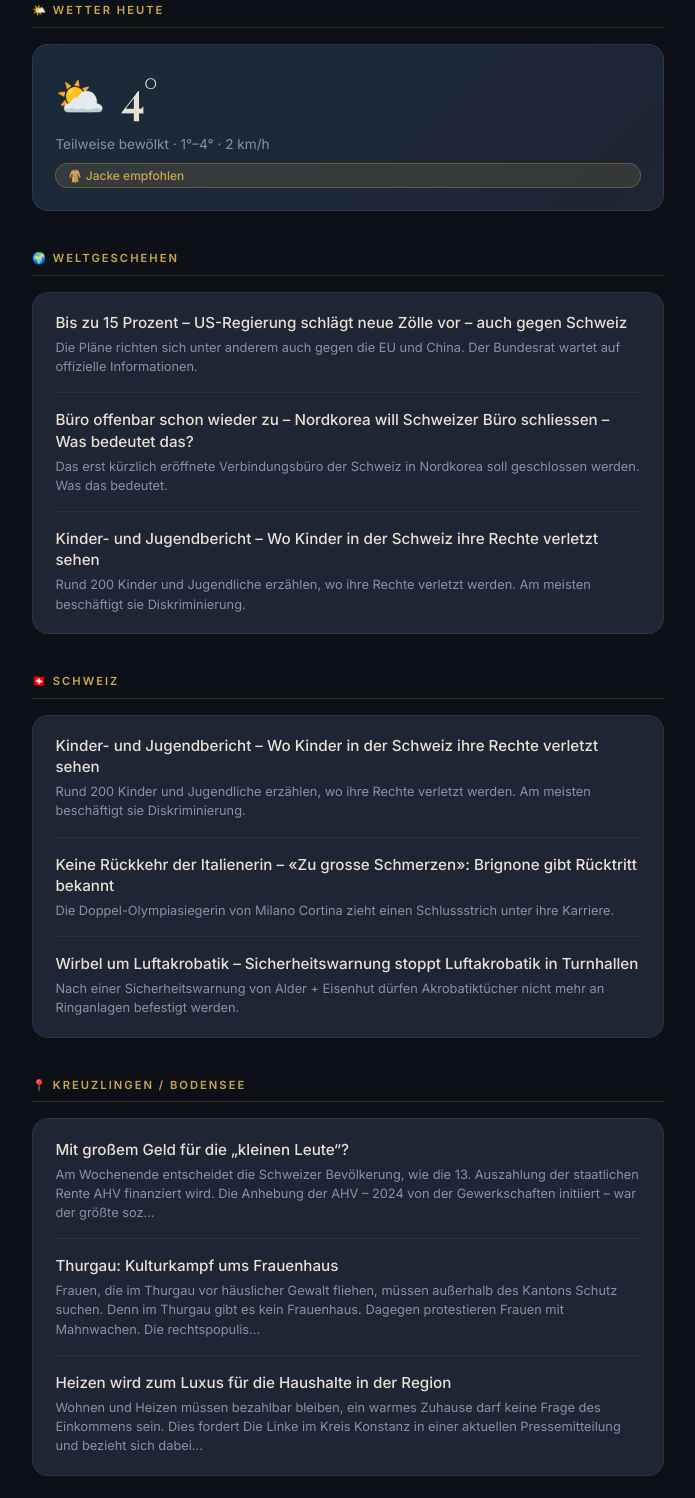
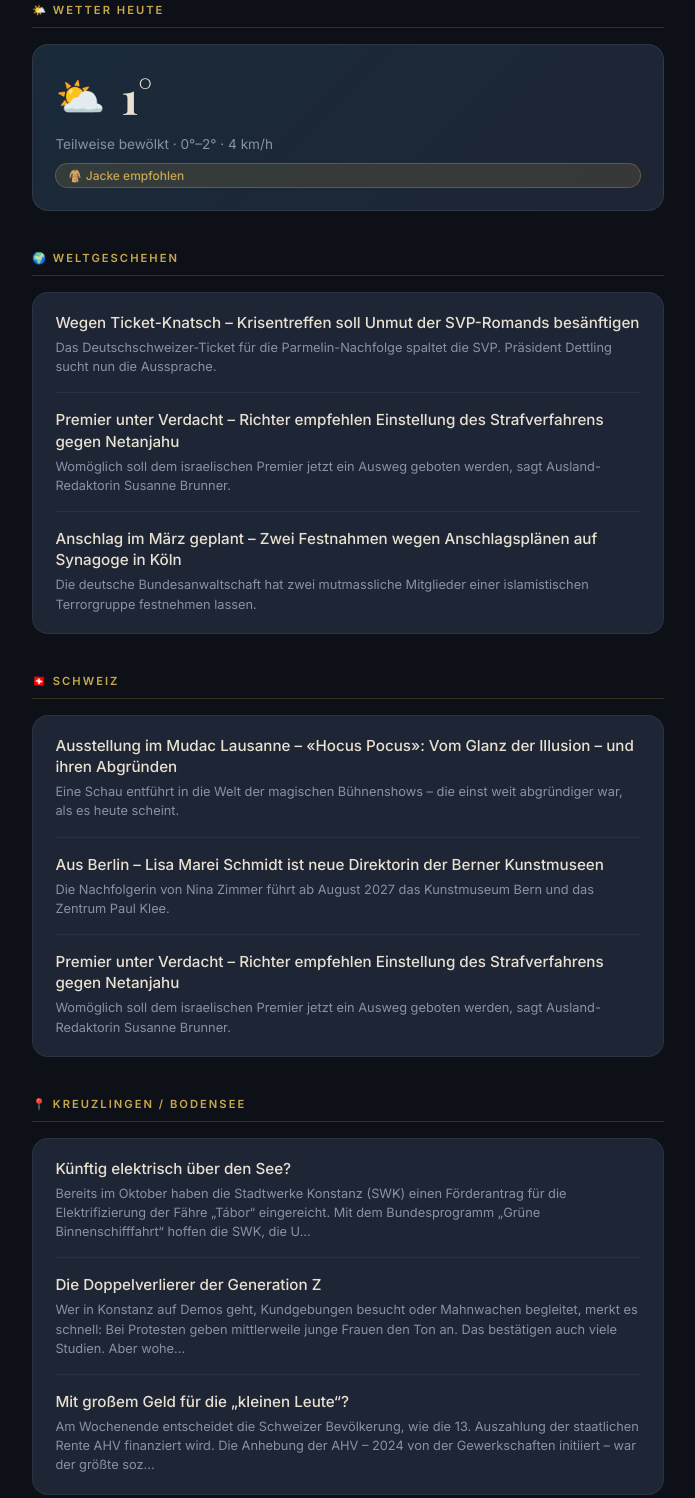
Before and after one commit to marcelbornhauser-sudo/noey-briefing, a plain HTML site: page index.html in a window 1280 px wide. Shown: the part 827-2325 px from the top of the page, without its empty margins (292-987 px from the left). Drawn offline with nearby package versions, Linux system fonts and the light colour scheme; a web font is replaced by a local one.

Commit message:
Daily briefing update 2026-11-26

```diff
--- a/index.html
+++ b/index.html
@@ -65,22 +65,22 @@ body { background: var(--night); color: var(--text); font-family: 'Inter', sans-
 </svg>
 </div>
 <h1 class="greeting">Guten Morgen<em>von Noey</em></h1>
-<div class="date-pill">Mittwoch, 25. November 2026</div>
+<div class="date-pill">Donnerstag, 26. November 2026</div>
 <div class="scroll-hint">▼ SCROLLEN</div>
 </div>
 
 <div class="content">
-<p class="updated-time">Zuletzt aktualisiert: 25.11.2026 15:22 Uhr</p>
+<p class="updated-time">Zuletzt aktualisiert: 26.11.2026 14:51 Uhr</p>
 
 <div class="section">
 <div class="section-header">🌤️ Wetter heute</div>
 <div class="weather-card">
 <div class="weather-main">
 <span class="weather-icon">⛅</span>
-<span class="weather-temp">4°</span>
+<span class="weather-temp">1°</span>
 </div>
 <div class="weather-details">
-<span>Teilweise bewölkt · 1°–4° · 2 km/h</span>
+<span>Teilweise bewölkt · 0°–2° · 4 km/h</span>
 <span class="badge badge-warning">🧥 Jacke empfohlen</span>
 </div>
 </div>
@@ -89,42 +89,42 @@ body { background: var(--night); color: var(--text); font-family: 'Inter', sans-
 <div class="section">
 <div class="section-header">🌍 Weltgeschehen</div>
 <div class="card"><div class="news-item">
-<h3 class="news-title"><a href="https://www.srf.ch/news/international/bis-zu-15-prozent-us-regierung-schlaegt-neue-zoelle-vor-auch-gegen-schweiz" target="_blank" style="color:inherit;text-decoration:none;">Bis zu 15 Prozent – US-Regierung schlägt neue Zölle vor – auch gegen Schweiz</a></h3>
-<p class="news-meta">Die Pläne richten sich unter anderem auch gegen die EU und China. Der Bundesrat wartet auf offizielle Informationen.</p>
+<h3 class="news-title"><a href="https://www.srf.ch/news/dialog/wegen-ticket-knatsch-krisentreffen-soll-unmut-der-svp-romands-besaenftigen" target="_blank" style="color:inherit;text-decoration:none;">Wegen Ticket-Knatsch – Krisentreffen soll Unmut der SVP-Romands besänftigen</a></h3>
+<p class="news-meta">Das Deutschschweizer-Ticket für die Parmelin-Nachfolge spaltet die SVP. Präsident Dettling sucht nun die Aussprache.</p>
 </div><div class="news-item">
-<h3 class="news-title"><a href="https://www.srf.ch/news/schweiz/buero-offenbar-schon-wieder-zu-nordkorea-will-schweizer-buero-schliessen-was-bedeutet-das" target="_blank" style="color:inherit;text-decoration:none;">Büro offenbar schon wieder zu – Nordkorea will Schweizer Büro schliessen – Was bedeutet das?</a></h3>
-<p class="news-meta">Das erst kürzlich eröffnete Verbindungsbüro der Schweiz in Nordkorea soll geschlossen werden. Was das bedeutet.</p>
+<h3 class="news-title"><a href="https://www.srf.ch/news/international/nahost/premier-unter-verdacht-richter-empfehlen-einstellung-des-strafverfahrens-gegen-netanjahu" target="_blank" style="color:inherit;text-decoration:none;">Premier unter Verdacht – Richter empfehlen Einstellung des Strafverfahrens gegen Netanjahu</a></h3>
+<p class="news-meta">Womöglich soll dem israelischen Premier jetzt ein Ausweg geboten werden, sagt Ausland-Redaktorin Susanne Brunner.</p>
 </div><div class="news-item">
-<h3 class="news-title"><a href="https://www.srf.ch/news/schweiz/kinder-und-jugendbericht-wo-kinder-in-der-schweiz-ihre-rechte-verletzt-sehen" target="_blank" style="color:inherit;text-decoration:none;">Kinder- und Jugendbericht – Wo Kinder in der Schweiz ihre Rechte verletzt sehen</a></h3>
-<p class="news-meta">Rund 200 Kinder und Jugendliche erzählen, wo ihre Rechte verletzt werden. Am meisten beschäftigt sie Diskriminierung.</p>
+<h3 class="news-title"><a href="https://www.srf.ch/news/international/anschlag-im-maerz-geplant-zwei-festnahmen-wegen-anschlagsplaenen-auf-synagoge-in-koeln" target="_blank" style="color:inherit;text-decoration:none;">Anschlag im März geplant – Zwei Festnahmen wegen Anschlagsplänen auf Synagoge in Köln</a></h3>
+<p class="news-meta">Die deutsche Bundesanwaltschaft hat zwei mutmassliche Mitglieder einer islamistischen Terrorgruppe festnehmen lassen.</p>
 </div></div>
 </div>
 
 <div class="section">
 <div class="section-header">🇨🇭 Schweiz</div>
 <div class="card"><div class="news-item">
-<h3 class="news-title"><a href="https://www.srf.ch/news/schweiz/kinder-und-jugendbericht-wo-kinder-in-der-schweiz-ihre-rechte-verletzt-sehen" target="_blank" style="color:inherit;text-decoration:none;">Kinder- und Jugendbericht – Wo Kinder in der Schweiz ihre Rechte verletzt sehen</a></h3>
-<p class="news-meta">Rund 200 Kinder und Jugendliche erzählen, wo ihre Rechte verletzt werden. Am meisten beschäftigt sie Diskriminierung.</p>
+<h3 class="news-title"><a href="https://www.srf.ch/kultur/kunst/ausstellung-im-mudac-lausanne-hocus-pocus-vom-glanz-der-illusion-und-ihren-abgruenden" target="_blank" style="color:inherit;text-decoration:none;">Ausstellung im Mudac Lausanne – «Hocus Pocus»: Vom Glanz der Illusion – und ihren Abgründen</a></h3>
+<p class="news-meta">Eine Schau entführt in die Welt der magischen Bühnenshows – die einst weit abgründiger war, als es heute scheint.</p>
 </div><div class="news-item">
-<h3 class="news-title"><a href="https://www.srf.ch/sport/ski-alpin/weltcup-frauen/keine-rueckkehr-der-italienerin-zu-grosse-schmerzen-brignone-gibt-ruecktritt-bekannt" target="_blank" style="color:inherit;text-decoration:none;">Keine Rückkehr der Italienerin – «Zu grosse Schmerzen»: Brignone gibt Rücktritt bekannt</a></h3>
-<p class="news-meta">Die Doppel-Olympiasiegerin von Milano Cortina zieht einen Schlussstrich unter ihre Karriere.</p>
+<h3 class="news-title"><a href="https://www.srf.ch/news/schweiz/aus-berlin-lisa-marei-schmidt-ist-neue-direktorin-der-berner-kunstmuseen" target="_blank" style="color:inherit;text-decoration:none;">Aus Berlin – Lisa Marei Schmidt ist neue Direktorin der Berner Kunstmuseen</a></h3>
+<p class="news-meta">Die Nachfolgerin von Nina Zimmer führt ab August 2027 das Kunstmuseum Bern und das Zentrum Paul Klee.</p>
 </div><div class="news-item">
-<h3 class="news-title"><a href="https://www.srf.ch/news/schweiz/wirbel-um-luftakrobatik-sicherheitswarnung-stoppt-luftakrobatik-in-turnhallen" target="_blank" style="color:inherit;text-decoration:none;">Wirbel um Luftakrobatik – Sicherheitswarnung stoppt Luftakrobatik in Turnhallen</a></h3>
-<p class="news-meta">Nach einer Sicherheitswarnung von Alder + Eisenhut dürfen Akrobatiktücher nicht mehr an Ringanlagen befestigt werden.</p>
+<h3 class="news-title"><a href="https://www.srf.ch/news/international/nahost/premier-unter-verdacht-richter-empfehlen-einstellung-des-strafverfahrens-gegen-netanjahu" target="_blank" style="color:inherit;text-decoration:none;">Premier unter Verdacht – Richter empfehlen Einstellung des Strafverfahrens gegen Netanjahu</a></h3>
+<p class="news-meta">Womöglich soll dem israelischen Premier jetzt ein Ausweg geboten werden, sagt Ausland-Redaktorin Susanne Brunner.</p>
 </div></div>
 </div>
 
 <div class="section">
 <div class="section-header">📍 Kreuzlingen / Bodensee</div>
 <div class="card"><div class="news-item">
+<h3 class="news-title"><a href="https://www.seemoz.de/kuenftig-elektrisch-ueber-den-see/" target="_blank" style="color:inherit;text-decoration:none;">Künftig elektrisch über den See?</a></h3>
+<p class="news-meta">Bereits im Oktober haben die Stadtwerke Konstanz (SWK) einen Förderantrag für die Elektrifizierung der Fähre „Tábor“ eingereicht. Mit dem Bundesprogramm „Grüne Binnenschifffahrt“ hoffen die SWK, die U...</p>
+</div><div class="news-item">
+<h3 class="news-title"><a href="https://www.seemoz.de/die-doppelverlierer-der-generation-z/" target="_blank" style="color:inherit;text-decoration:none;">Die Doppelverlierer der Generation Z</a></h3>
+<p class="news-meta">Wer in Konstanz auf Demos geht, Kundgebungen besucht oder Mahnwachen begleitet, merkt es schnell: Bei Protesten geben mittlerweile junge Frauen den Ton an. Das bestätigen auch viele Studien. Aber wohe...</p>
+</div><div class="news-item">
 <h3 class="news-title"><a href="https://www.seemoz.de/mit-grossem-geld-fuer-die-kleinen-leute/" target="_blank" style="color:inherit;text-decoration:none;">Mit großem Geld für die „kleinen Leute“?</a></h3>
 <p class="news-meta">Am Wochenende entscheidet die Schweizer Bevölkerung, wie die 13. Auszahlung der staatlichen Rente AHV finanziert wird. Die Anhebung der AHV – 2024 von der Gewerkschaften initiiert – war der größte soz...</p>
-</div><div class="news-item">
-<h3 class="news-title"><a href="https://www.seemoz.de/thurgau-kulturkampf-ums-frauenhaus/" target="_blank" style="color:inherit;text-decoration:none;">Thurgau: Kulturkampf ums Frauenhaus</a></h3>
-<p class="news-meta">Frauen, die im Thurgau vor häuslicher Gewalt fliehen, müssen außerhalb des Kantons Schutz suchen. Denn im Thurgau gibt es kein Frauenhaus. Dagegen protestieren Frauen mit Mahnwachen. Die rechtspopulis...</p>
-</div><div class="news-item">
-<h3 class="news-title"><a href="https://www.seemoz.de/heizen-wird-zum-luxus-energiepreise-belasten-haushalte-in-der-region/" target="_blank" style="color:inherit;text-decoration:none;">Heizen wird zum Luxus für die Haushalte in der Region</a></h3>
-<p class="news-meta">Wohnen und Heizen müssen bezahlbar bleiben, ein warmes Zuhause darf keine Frage des Einkommens sein. Dies fordert Die Linke im Kreis Konstanz in einer aktuellen Pressemitteilung und bezieht sich dabei...</p>
 </div></div>
 </div>
 
```
